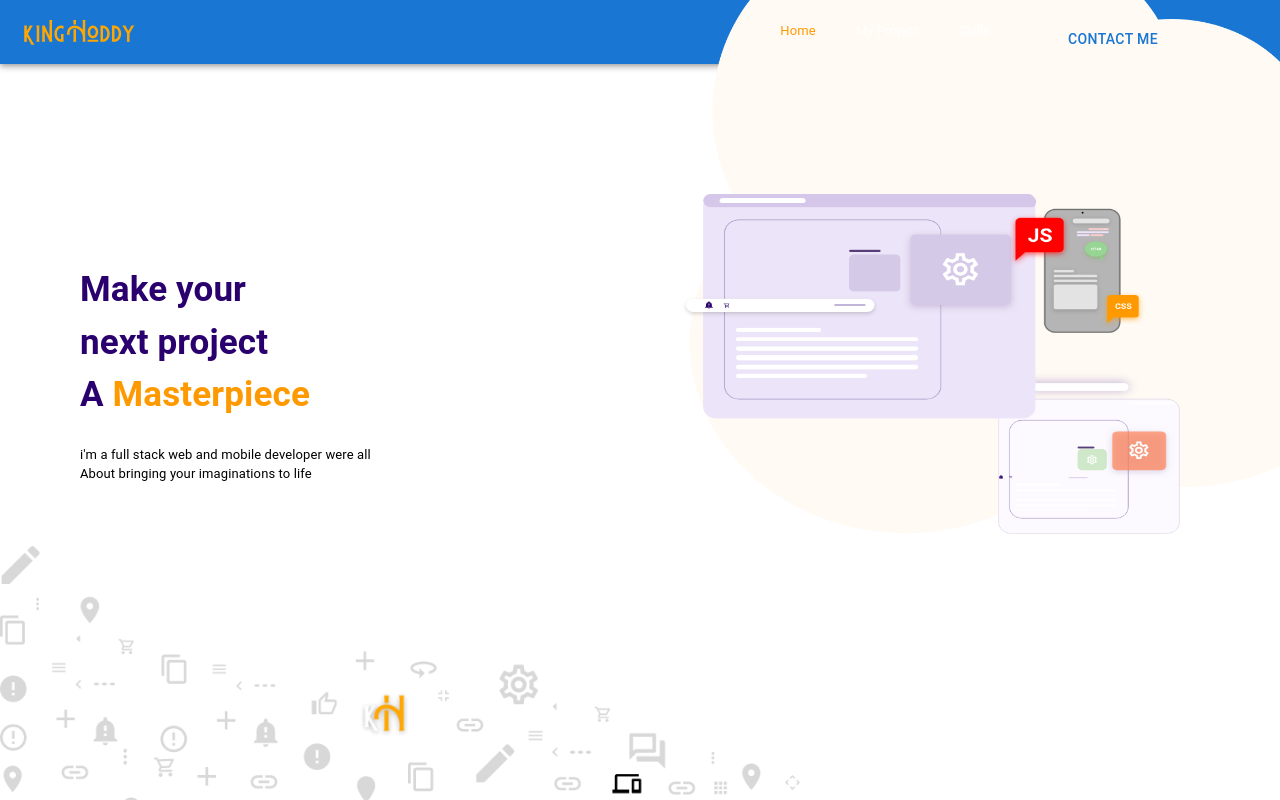
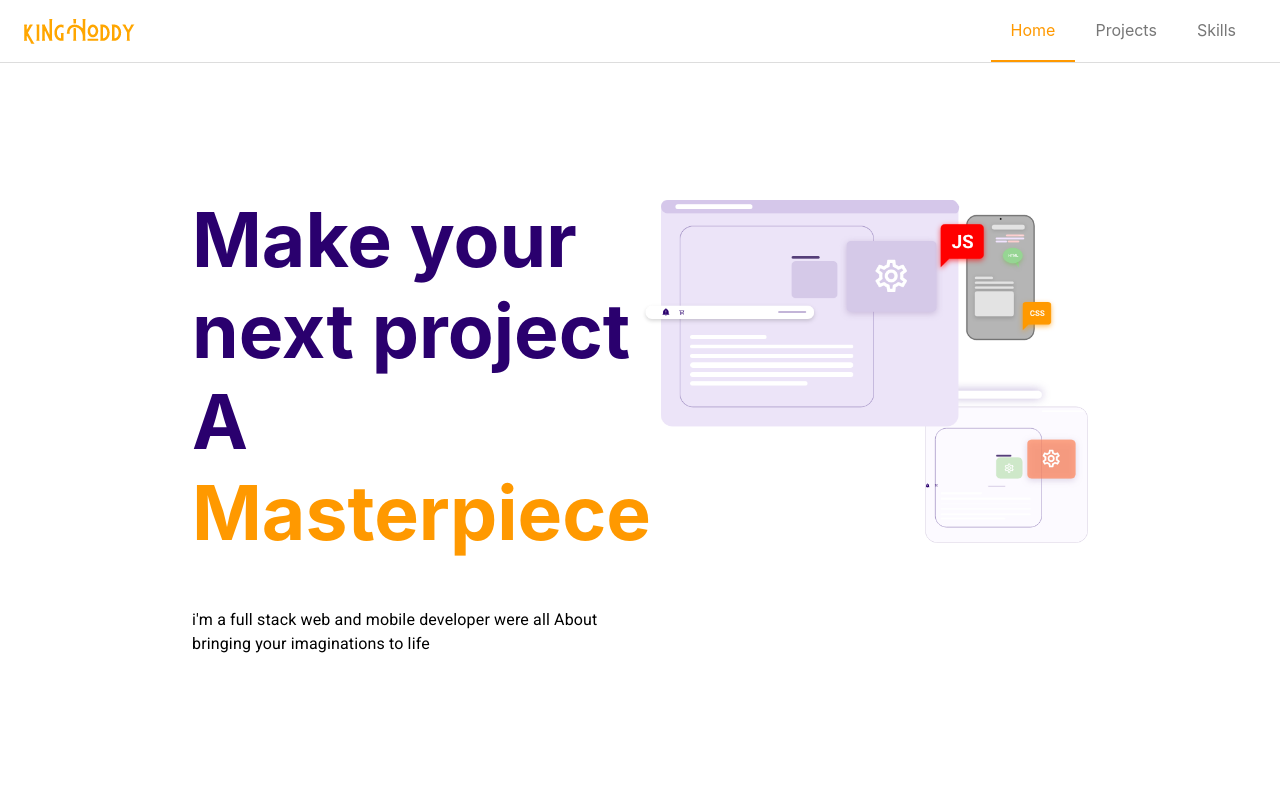
Before and after one commit to kinghoddy/kinghoddy_proj, a Next.js app in the folder web_frontend/: page / in a window 1280 px wide. Shown: the top 800 px of the page. Built offline with nearby package versions, Linux system fonts and the light colour scheme.

Commit message:
Edited navbar

```diff
--- /dev/null
+++ b/web_frontend/components/Toolbar.js
@@ -0,0 +1,163 @@
+import {
+  AppBar,
+  Hidden,
+  Backdrop,
+  IconButton,
+  Grow,
+  Toolbar,
+} from "@mui/material";
+import { CloseOutlined, Menu } from "@mui/icons-material";
+import { makeStyles } from "@mui/styles";
+import React, { useState } from "react";
+import Link from "next/link";
+
+const useStyles = makeStyles({
+  toolbar: {
+    color: "#fff",
+    padding: "0px 20px",
+    background: "none",
+    borderBottom: "1px solid #ddd",
+    transition: "all 0.3s",
+    "& .scrolled": {
+      background: "#fff",
+      color: "#333",
+      borderBottom: "1px solid #ddd",
+    },
+
+    "& ul": {
+      listStyle: "none",
+      display: "flex",
+      margin: 0,
+      marginLeft: "auto",
+
+      "& a": {
+        display: "flex",
+        alignItems: "center",
+        padding: "20px 20px",
+        textTransform: "capitalize",
+        color: "#777",
+        textDecoration: "none",
+
+        "&:hover ,&.active": {
+          color: "var(--primary)",
+          borderBottom: "2px solid var(--primary)",
+        },
+      },
+    },
+
+    ["@media  (min-width : 1200px)"]: {
+      padding: "0px 15vw",
+    },
+  },
+  menu: {
+    marginLeft: "auto",
+  },
+  logo: {
+    height: 25,
+    transition: "all 0.3s",
+    margin: "10px 0",
+  },
+  drawer: {
+    zIndex: 1500,
+    background: "#fff",
+    position: "fixed",
+    top: 0,
+    left: 0,
+    padding: 10,
+    paddingTop: 40,
+    width: "100%",
+
+    "& ul": {
+      display: "flex",
+      listStyle: "none",
+      padding: 0,
+      flexDirection: "column",
+      "& a": {
+        width: "100%",
+        display: "flex",
+        alignItems: "center",
+        textTransform: "capitalize",
+        color: "#999",
+        padding: 15,
+      },
+      "& .css-i4bv87-MuiSvgIcon-root": {
+        color: "inherit",
+      },
+      "& li ": {
+        "& span": {
+          paddingLeft: 15,
+        },
+        "& a:hover , & a:active , & a.active": {
+          background: "#f902",
+          color: "#f90",
+          fontWeight: 700,
+        },
+      },
+    },
+  },
+});
+
+function AppToolbar({ active, routes = [], logo }) {
+  const classes = useStyles();
+  const [menuOpen, setMenuOpen] = useState(false);
+  const [scrolled, setScrolled] = useState(false);
+
+  const Drawer = (
+    <div className={classes.drawer}>
+      <img src={logo} style={{ marginLeft: 10 }} />
+
+      <ul>
+        {routes.map((cur) => (
+          <li key={cur.href}>
+            <Link href={cur.href}>
+              <a className={active === cur.label ? "active" : ""}>
+                {cur.icon}
+                <span>{cur.label}</span>
+              </a>
+            </Link>
+          </li>
+        ))}
+      </ul>
+    </div>
+  );
+
+  return (
+    <AppBar color="transparent" elevation={0}>
+      <Hidden lgUp>
+        <Backdrop open={menuOpen} onClick={() => setMenuOpen(false)} />
+        <Grow in={menuOpen}>{Drawer}</Grow>
+      </Hidden>
+      <Toolbar
+        variant="dense"
+        className={[classes.toolbar, scrolled ? "scrolled" : ""].join(" ")}
+      >
+        <img className={classes.logo} src={logo} />
+        <Hidden lgUp>
+          <IconButton
+            onClick={() => setMenuOpen(!menuOpen)}
+            className={classes.menu}
+          >
+            {menuOpen ? <CloseOutlined /> : <Menu />}
+          </IconButton>
+        </Hidden>
+
+        <Hidden mdDown>
+          <ul>
+            {routes.map((cur) => (
+              <li key={cur.href}>
+                <Link href={cur.href}>
+                  <a className={active === cur.label ? "active" : ""}>
+                    {/* {cur.icon} */}
+                    <span>{cur.label}</span>
+                  </a>
+                </Link>
+              </li>
+            ))}
+          </ul>
+        </Hidden>
+      </Toolbar>
+    </AppBar>
+  );
+}
+
+export default AppToolbar;
--- a/web_frontend/layouts/MainLayout.js
+++ b/web_frontend/layouts/MainLayout.js
@@ -2,7 +2,6 @@ import React from "react";
 import {
   AppBar,
   Container,
-  Toolbar,
   Typography,
   Box,
   Menu,
@@ -15,117 +14,44 @@ import {
 import { makeStyles } from "@mui/styles";
 
 import MenuIcon from "@mui/icons-material/Menu";
+import Toolbar from "../components/Toolbar";
+import { Home } from "@mui/icons-material";
 
 const useStyles = makeStyles({
   root: {
-    background: "#777",
-    background:'white',
-    boxShadow:'none',
-    color:'black'
-
+    boxShadow: "none",
+    color: "black",
   },
-  button:{
-    background:"blue"
-    ,color:'white',
-    marginTop:'-2%'
-  }
-
-
+  button: {
+    background: "blue",
+    color: "white",
+    marginTop: "-2%",
+  },
 });
 
-function MainLayout({ children }) {
+function MainLayout({ active, children }) {
   const classes = useStyles();
+
+  const routes = [
+    {
+      href: "/",
+      icon: <Home />,
+      label: "home",
+    },
+    {
+      href: "/",
+      icon: <Home />,
+      label: "Projects",
+    },
+    {
+      href: "/",
+      icon: <Home />,
+      label: "Skills",
+    },
+  ];
   return (
     <div>
-      <AppBar position="static" className={classes.root} >
-        <Container maxWidth="xl">
-          <Toolbar disableGutters>
-            <img src="/img/logo/logo_text.png" />
-            <Box sx={{ flexGrow: 1, display: { xs: "flex", md: "none" } }}>
-              <IconButton
-                size="large"
-                aria-label="account of current user"
-                aria-controls="menu-appbar"
-                aria-haspopup="true"
-                color="inherit"
-              >
-                <MenuIcon />
-              </IconButton>
-              <Menu
-                id="menu-appbar"
-                anchorOrigin={{
-                  vertical: "bottom",
-                  horizontal: "left",
-                }}
-                keepMounted
-                transformOrigin={{
-                  vertical: "top",
-                  horizontal: "left",
-                }}
-                sx={{
-                  display: { xs: "block", md: "none" },
-                }}
-              >
-                <MenuItem style={{ width: "300px" }}>
-                  <List>
-                    <Typography
-                      style={{
-                        marginRight: "40px",
-                        fontSize: "13px",
-                        color: "#f90",
-                      }}
-                    >
-                      Home
-                    </Typography>
-                  </List>
-                  <List>
-                    <Typography
-                      style={{ marginRight: "40px", fontSize: "13px" }}
-                    >
-                      My Project
-                    </Typography>
-                  </List>
-                  <Typography style={{ marginRight: "70px", fontSize: "13px" }}>
-                    Skills
-                  </Typography>
-                  <Button  >Contact Me</Button>
-                </MenuItem>
-              </Menu>
-            </Box>
-            <Typography
-              variant="h6"
-              noWrap
-              component="div"
-              sx={{ flexGrow: 1, display: { xs: "flex", md: "none" } }}
-              style={{ color: "#f90" }}
-            >
-              KING HODDY
-            </Typography>
-            <Box
-              style={{
-                right: "0",
-                position: "absolute",
-                marginTop: "15px",
-                marginRight: "90px",
-              }}
-              sx={{ flexGrow: 0, display: { xs: "none", md: "flex" } }}
-            >
-              <Typography
-                style={{ marginRight: "40px", fontSize: "13px", color: "#f90" }}
-              >
-                Home
-              </Typography>
-              <Typography style={{ marginRight: "40px", fontSize: "13px" }}>
-                My Project
-              </Typography>
-              <Typography style={{ marginRight: "70px", fontSize: "13px" }}>
-                Skills
-              </Typography>
-              <Button className={classes.button} >Contact Me</Button>
-            </Box>
-          </Toolbar>
-        </Container>
-      </AppBar>
+      <Toolbar active={active} routes={routes} logo="/img/logo/logo_text.png" />
 
       {children}
     </div>
--- a/web_frontend/pages/index.js
+++ b/web_frontend/pages/index.js
@@ -1,6 +1,6 @@
 import * as React from "react";
 import AppBar from "@mui/material/AppBar";
-import Card from '@mui/material/Card';
+import Card from "@mui/material/Card";
 import Toolbar from "@mui/material/Toolbar";
 import IconButton from "@mui/material/IconButton";
 import Typography from "@mui/material/Typography";
@@ -9,79 +9,51 @@ import MenuIcon from "@mui/icons-material/Menu";
 import Container from "@mui/material/Container";
 import List from "@mui/material/List";
 import Button from "@mui/material/Button";
-import Box from '@mui/material/Box';
-import Paper from '@mui/material/Paper';
+import Box from "@mui/material/Box";
+import Paper from "@mui/material/Paper";
 import MenuItem from "@mui/material/MenuItem";
 import MainLayout from "../layouts/MainLayout";
 import { makeStyles } from "@mui/styles";
-import CssBaseline from '@mui/material/CssBaseline';
-
-
+import CssBaseline from "@mui/material/CssBaseline";
+import { Grid } from "@mui/material";
 
 const useStyles = makeStyles({
- footer:{
-'& .container-footer':{
-  marginLeft:"0",
-},
-'& .container-footer img':{
-  width:'800px ',
-  marginTop:'2px'
-}
-}
-,
+  footer: {
+    "& .container-footer": {
+      marginLeft: "0",
+    },
+    "& .container-footer img": {
+      width: "800px ",
+      marginTop: "2px",
+    },
+  },
   header: {
-
-    display:'flex',
-
-      justifyContent:"space-between",
-
+    minHeight: "100vh",
+    alignItems: "center",
+    display: "flex",
     "& h1": {
       color: "var(--secondary)",
-     fontSize:'35px',
-
-     marginTop:'200px'
-
-    },
-    "& p":{
-      fontSize:'13px',
-    },
-    "& span":{
-      color:'var(--primary)'
-    },
-    "& .container":{
-      display:'flex',
-      flexDirection:'row',
-      justifyContent:'space-between',
-      marginRight:'0'
-
-    },
-    "& .container img":{
-      width:'500px',
-      height:'340px',
-
-      marginTop:'250px'
-
-    },
-    "& .image-container":{
-      marginTop:'-10% ',
-
-     width:'600px',
-
-
-     height:'600px',
-      backgroundImage: `url(${"/img/curved.png"})`,
-      backgroundRepeat: 'no-repeat',
-
-      backgroundSize: 'cover ',
-
-
-
-
-
+      fontSize: "35px",
+      "& span": {
+        color: "var(--primary)",
+      },
+      ["@media (min-width : 1200px)"]: {
+        fontSize: "75px",
+      },
     },
 
+    ["@media (min-width : 1200px)"]: {
+      padding: "20px  15vw",
+    },
+  },
 
-
+  headerArt: {
+    height: "50vh",
+    "& img ": {
+      height: "1005",
+      width: "100%",
+      objectFit: "contain",
+    },
   },
 });
 
@@ -89,29 +61,33 @@ export default function Home() {
   const classes = useStyles();
 
   return (
-    <div >
-    <MainLayout>
-      <header className={classes.header}  >
+    <MainLayout active="home">
+      <header className={classes.header}>
+        <Grid container alignItems="center">
+          <Grid item lg={6}>
+            <h1>
+              Make your
+              <br /> next project
+              <br /> A <span>Masterpiece</span>
+            </h1>
+            <Typography>
+              i'm a full stack web and mobile developer were all About bringing
+              your imaginations to life
+            </Typography>
+          </Grid>
 
-      <Container disableGutters className="container" >
-      <Typography  >
-
-        <h1>Make your<br/> next project<br/> A <span>Masterpiece</span> </h1>
-        <p>i'm a full stack web and mobile developer were all<br/> About bringing your imaginations to life</p>
-        </Typography>
-
-<Box className="image-container" >
-     <img src="/img/devs.png"/>
-     </Box>
-      </Container>
-
-    </header>
-<footer  className={classes.footer} >
-      <Container disableGutters className="container-footer" >
-<img src="/img/icons_art.png"/>
-      </Container>
+          <Grid item lg={6}>
+            <div className={classes.headerArt}>
+              <img src="/img/devs.png" />
+            </div>
+          </Grid>
+        </Grid>
+      </header>
+      <footer className={classes.footer}>
+        <Container disableGutters className="container-footer">
+          <img src="/img/icons_art.png" />
+        </Container>
       </footer>
     </MainLayout>
-    </div>
   );
 }
```
Also changed, not shown: web_frontend/pages/_document.js (added, +54 -0 lines), web_frontend/another.txt (deleted), web_frontend/test.txt (deleted), 1 other file (tests, documents, lock files or other folders).
